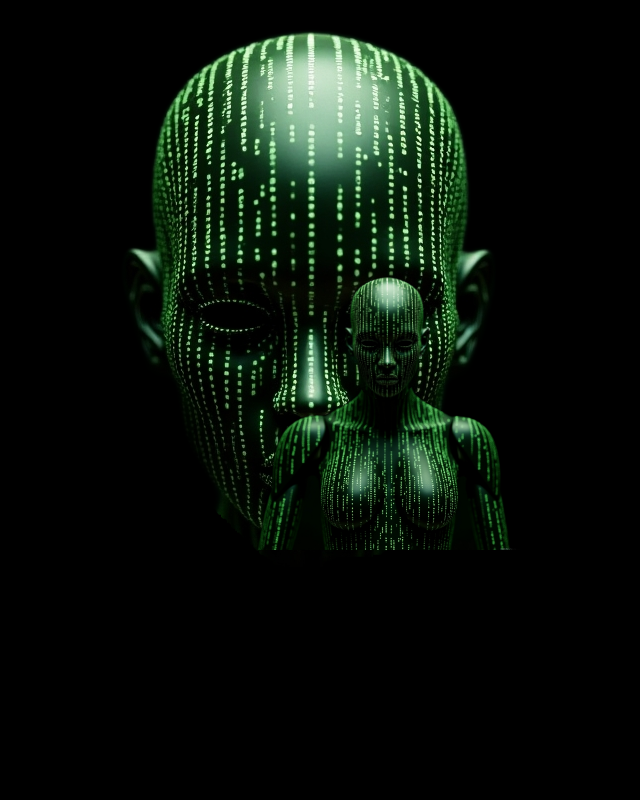
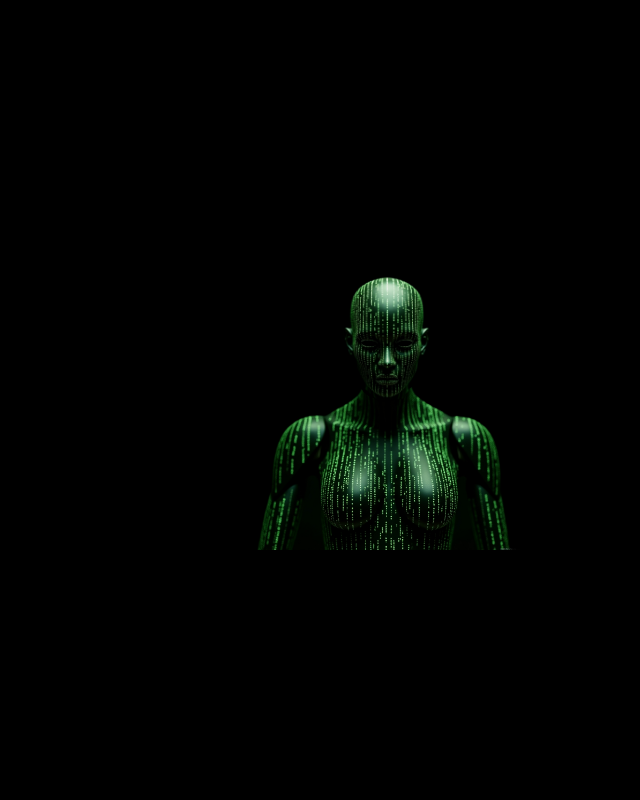
Before and after one commit to rockarge/bibadi, a plain HTML site: page index.html in a window 1280 px wide. Shown: the top 800 px of the page, without its empty margins (254-894 px from the left). Drawn offline with Linux system fonts and the light colour scheme.

Commit message:
Update index.html

```diff
--- a/index.html
+++ b/index.html
@@ -44,11 +44,6 @@
   <div id="bibi-container">
     <img id="bibi-body" src="./bibi-body.png" alt="Bibi Body">
     <img id="bibi-head" src="./bibi-head.png" alt="Bibi Head">
-    <div class="bibi-head-container">
-  <img class="bibi-head-layer shadow" src="bibi-head.png" />
-  <img class="bibi-head-layer base" src="bibi-head.png" />
-</div>
-
   </div>
 
   <script>
```
